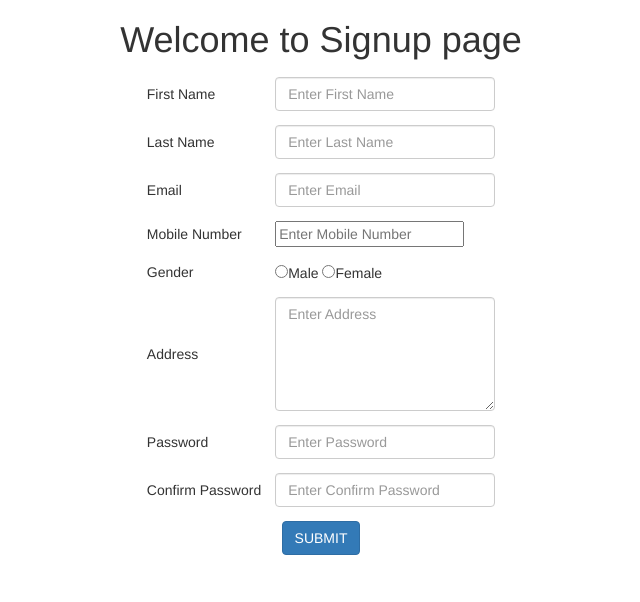
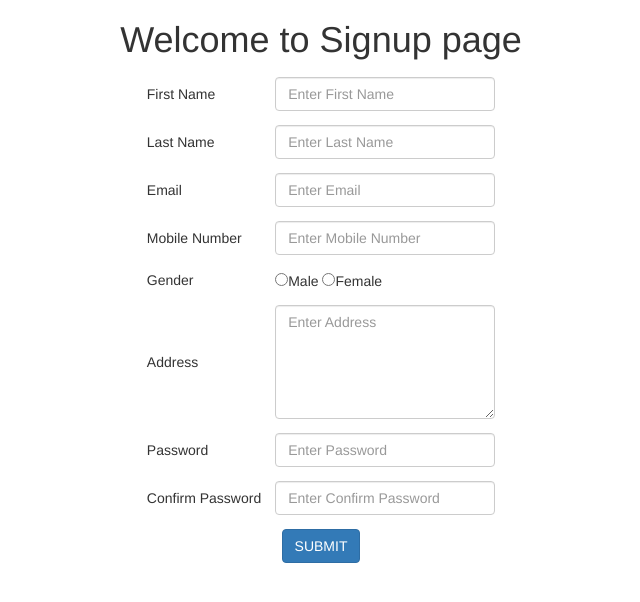
Before and after one commit to Sagarsonara2143/Django_project, a Django app: page /signup/ in a window 1280 px wide. Shown: the part 52-654 px from the top of the page, without its empty margins (319-959 px from the left). Run offline with Django 4.2, Linux system fonts and the light colour scheme; some libraries are stand-ins or nearby versions.

Commit message:
10.04.2023

```diff
--- a/myapp/templates/signup.html
+++ b/myapp/templates/signup.html
@@ -36,7 +36,7 @@
 
 			<tr>
 				<td>Mobile Number</td>
-				<td><input type="text" name="mobile" placeholder="Enter Mobile Number"></td>
+				<td><input type="text" name="mobile" class="form-control" placeholder="Enter Mobile Number"></td>
 			</tr>
 
 			<tr>
```
